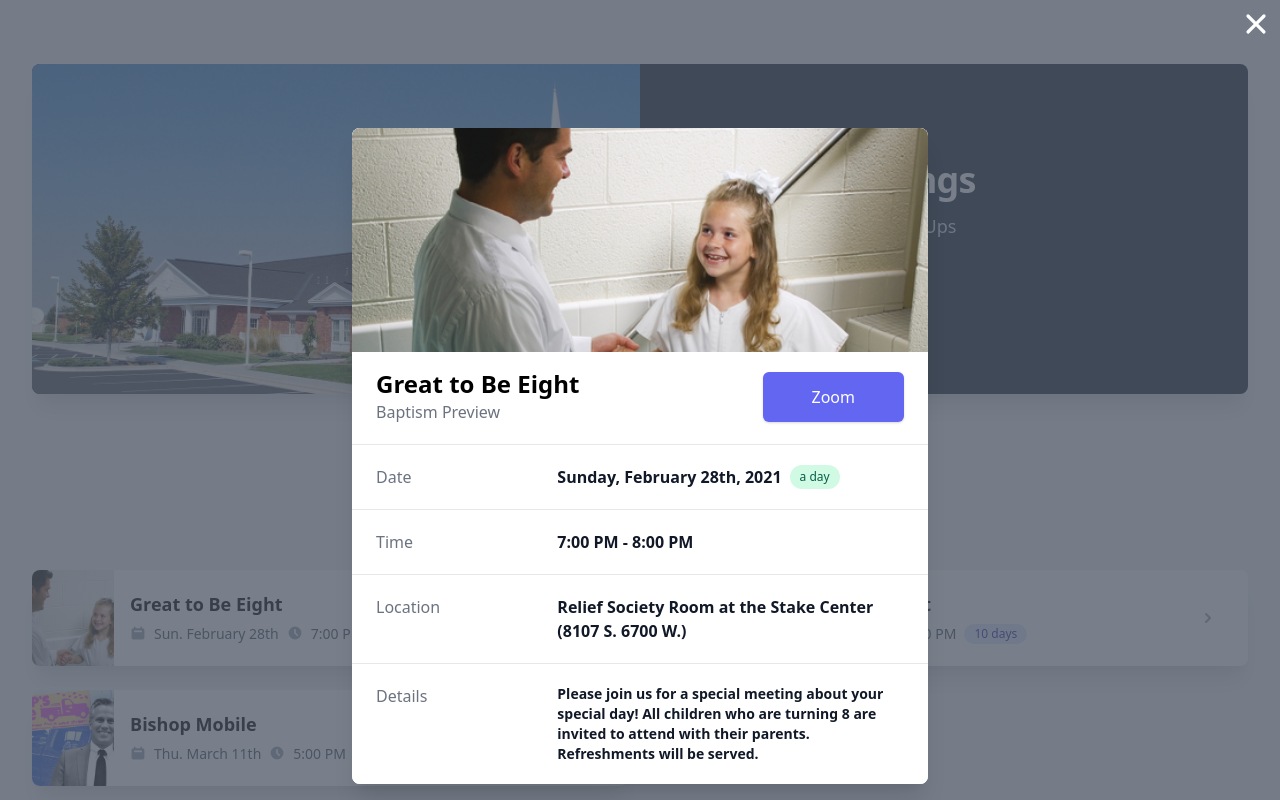
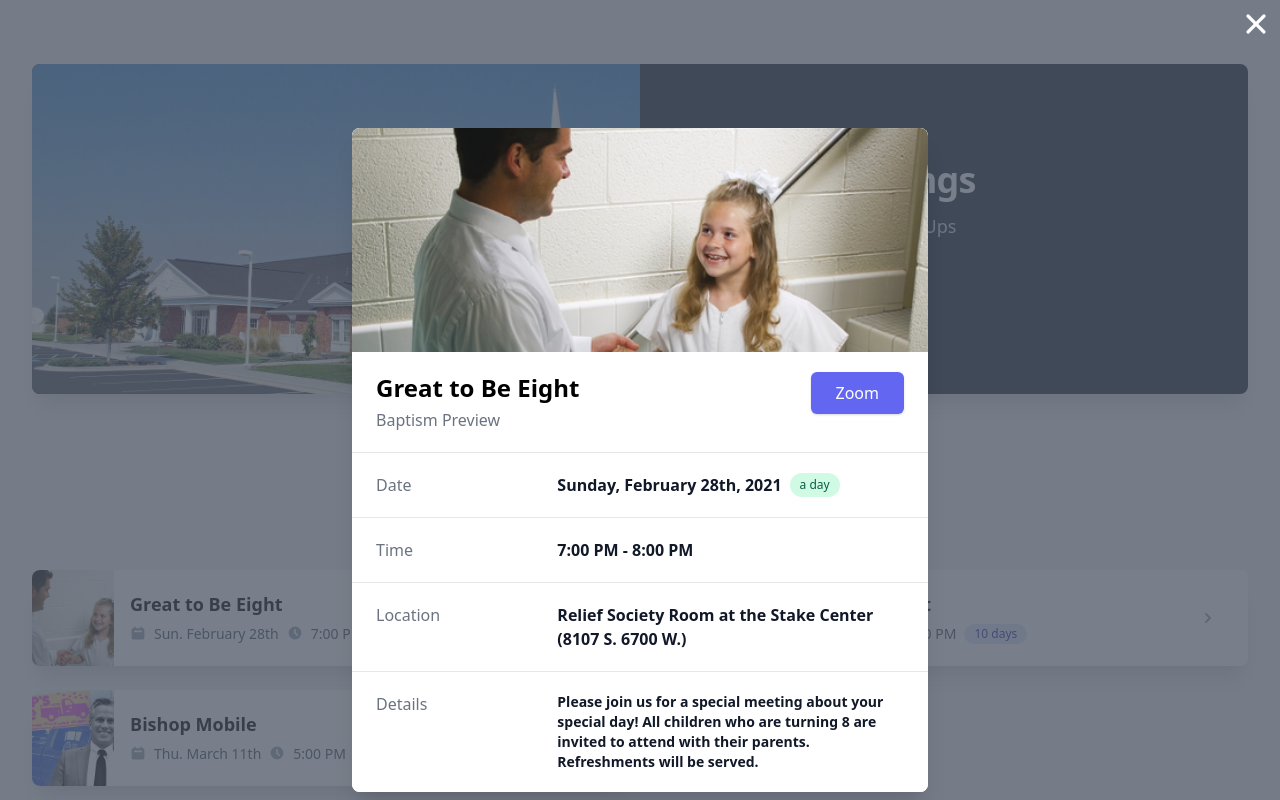
Before and after one commit to snicol21/ourwardapp, a Next.js app: page / in a window 1280 px wide. Both pictures are taken after a click on the button 371 px from the left and 618 px from the top of the page. Shown: the top 800 px of the page. Built offline with nearby package versions, Linux system fonts and the light colour scheme; a web font is replaced by a local one.

Commit message:
fix welfare assignment button

```diff
--- a/components/modules/modals/ModalEvent/ModalEvent.tsx
+++ b/components/modules/modals/ModalEvent/ModalEvent.tsx
@@ -15,11 +15,11 @@ const ModalEvent = ({ data }: IModal) => {
       <div className="bg-white shadow overflow-hidden">
         <div className="flex justify-between px-4 py-5 sm:px-6">
           <div>
-            <h3 className="text-2xl leading-6 font-semibold text-black">{title}</h3>
+            <h3 className="text-lg sm:text-2xl leading-6 font-semibold text-black">{title}</h3>
             {subtitle && <p className="mt-1 max-w-2xl text-md text-gray-500">{subtitle}</p>}
           </div>
           {button?.link && (
-            <PrimaryButton link={button.link} color={button.color}>
+            <PrimaryButton link={button.link} color={button.color} size="sm">
               {button.text}
             </PrimaryButton>
           )}
```
